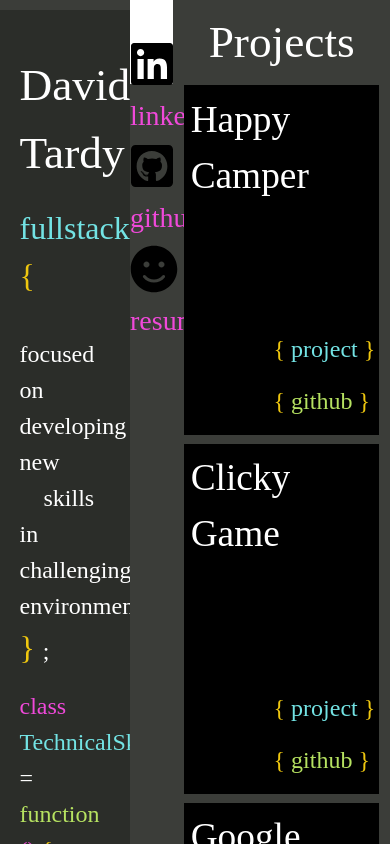
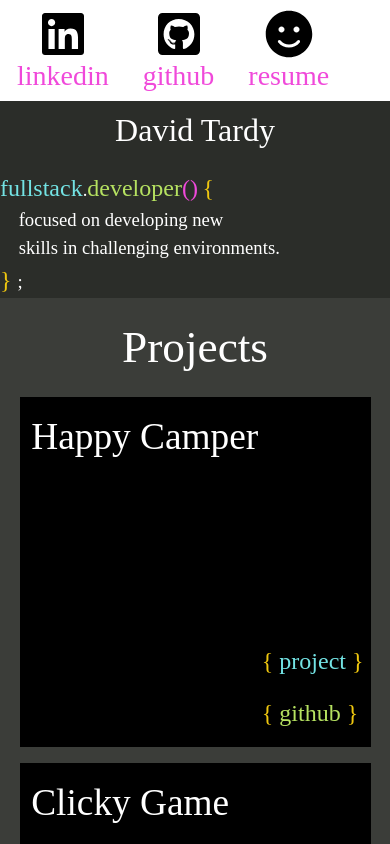
Before and after one commit to tardyparty/react-portfolio, a React (Create React App) app in the folder react-portfolio/: page / in a window 390 px wide. Shown: the top 844 px of the page. Built offline with nearby package versions, Linux system fonts and the light colour scheme.

Commit message:
started mobile css

```diff
--- a/react-portfolio/src/App.css
+++ b/react-portfolio/src/App.css
@@ -142,20 +142,59 @@ em {
 
 @media only screen and (max-width: 600px) {
     .App {
-        display: flexbox;
+        /* display: flexbox; */
+        flex-direction: column;
     }
 
     .bio {
-        order: 1;
-        margin: 10px auto;
+        order: 2;
+        /* margin: 10px auto; */
+    }
+
+    .bioFunction {
+        display: none;
+    }
+
+    .bioMobile {
+        display: block;
+        color: white;
+        font-size: 14pt;
+    }
+
+    .titleMobile {
+        font-size: 18pt;
+    }
+
+    .nameMobile {
+        font-size: 24pt;
+        margin-top: 5px;
+    }
+
+    .pMobile {
+        margin: 0 auto;
     }
 
     .sidebar {
-        order: 2;
-        height: 10vh;
+        order: 1;
+        min-height: 12vh;
+    }
+
+    .icons {
+        display: flex;
+        /* margin: 0 0; */
+        top: 10%;
+    }
+
+    .iconpair {
+        flex: 1;
+        margin: 0 17px;
     }
 
     .main {
         order: 3;
     }
+
+    .projectdiv {
+        overflow: auto;
+    }
 }
--- a/react-portfolio/src/App.js
+++ b/react-portfolio/src/App.js
@@ -136,6 +136,16 @@ function App() {
               <em className="yellow">{"}"}</em>;
             </p>
           </div>
+          <div className="bioMobile">
+          <p className="nameMobile text-center">David Tardy</p>
+            <p className="pMobile">
+              <em className="blue titleMobile">fullstack</em>.<em className="green titleMobile">developer</em>
+              <em className="pink titleMobile">()</em> <em className="yellow titleMobile"> {"{"} </em> <br></br>
+              &emsp;focused on developing new <br></br>
+              &emsp;skills in challenging environments. <br></br>
+              <em className="yellow titleMobile"> {"}"} </em> ;
+            </p>
+          </div>
         </div>
       </div>
     );
```
